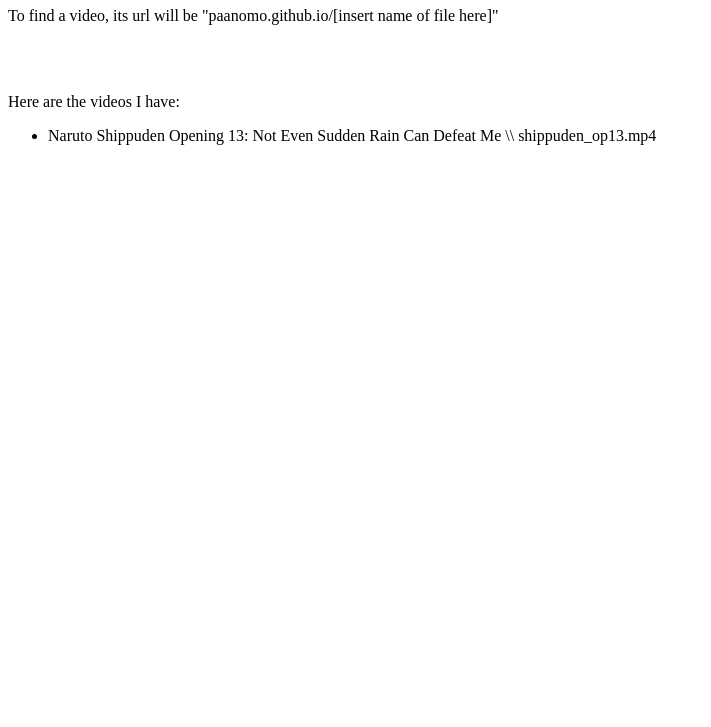
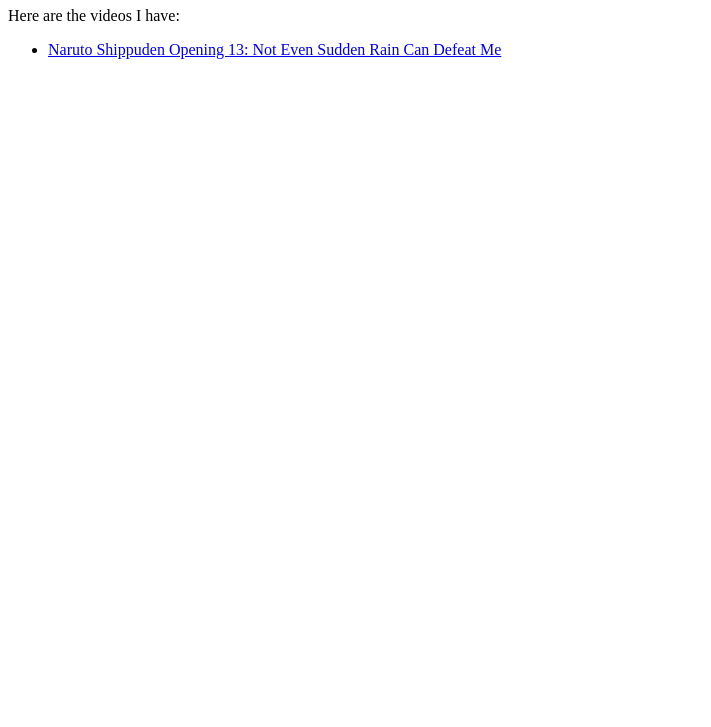
Before and after one commit to paanomo/paanomo.github.io, a plain HTML site: page index.html in a window 1280 px wide. Shown: the part 73-800 px from the top of the page, without its empty margins (0-711 px from the left). Drawn offline with Linux system fonts and the light colour scheme.

Commit message:
Update index.html

```diff
--- a/index.html
+++ b/index.html
@@ -5,11 +5,9 @@
   </head>
   <body>
     <h1>Welcome to my page where I host videos shhhh</h1>
-    <p>To find a video, its url will be "paanomo.github.io/[insert name of file here]"</p>
-    <br><br>
     <p>Here are the videos I have:</p>
     <ul>
-      <li>Naruto Shippuden Opening 13: Not Even Sudden Rain Can Defeat Me \\ shippuden_op13.mp4</li>
+      <li><a href="paanomo.github.io/shippuden_op13.mp4">Naruto Shippuden Opening 13: Not Even Sudden Rain Can Defeat Me</a></li>
     </ul>
   </body>
 </html>
```
